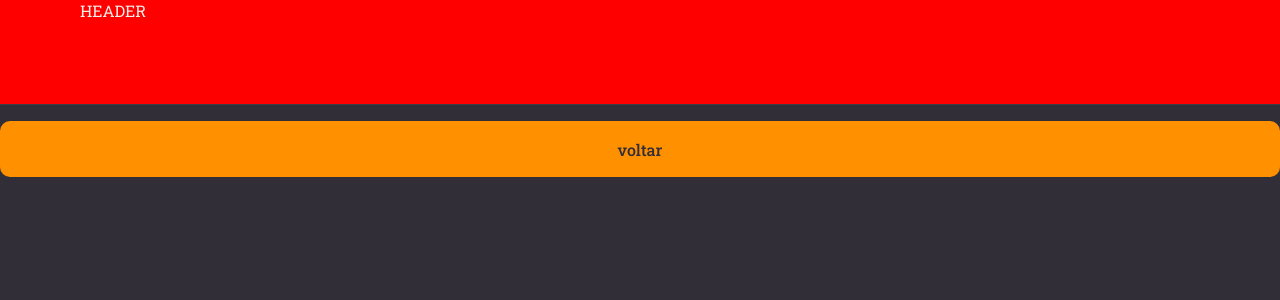
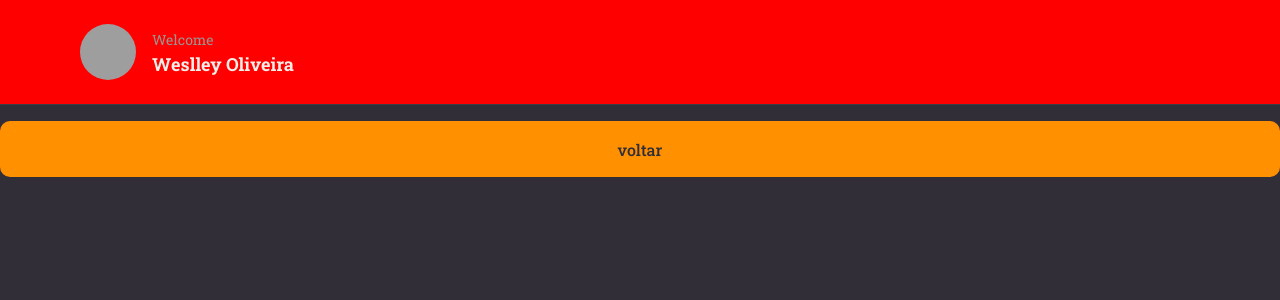
Before and after one commit to weslleyolli/Rocket_notes, a React (Vite) app: page / in a window 1280 px wide. Shown: the top 300 px of the page. Built offline with nearby package versions, Linux system fonts and the light colour scheme; grey boxes are pictures that could not be loaded.

Commit message:
user image

```diff
--- a/src/components/Header/index.jsx
+++ b/src/components/Header/index.jsx
@@ -1,9 +1,16 @@
-import { Container } from "./styles";
+import { Container, Profile } from "./styles";
 
 export function Header() {
     return (
         <Container >
-            HEADER
+            <Profile>
+                <img src="https://github.com/weslleyolli.png" alt="user Photo" />
+
+                <div>
+                    <span>Welcome</span>
+                    <strong> Weslley Oliveira</strong>
+                </div>
+            </Profile>
         </Container>
     )
 }
--- a/src/components/Header/styles.js
+++ b/src/components/Header/styles.js
@@ -17,3 +17,32 @@ export const Container = styled.header`
 
     background-color:  red;
 `
+export const Profile = styled.div`
+    display: flex;
+    align-items: center;
+
+    > img {
+        width: 56px;
+        height: 56px;
+        border-radius: 50%;
+    }
+
+    > div {
+        display: flex;
+        flex-direction: column;
+        margin-left: 16px;
+        line-height: 24px;
+
+        span {
+            font-size:  14px;
+            color: ${({ theme }) => theme.COLORS.GRAY_100};
+        }
+
+        strong {
+            font-size:  18px;
+            color: ${({ theme }) => theme.COLORS.WHITE};
+        }
+    }
+
+
+`
```
